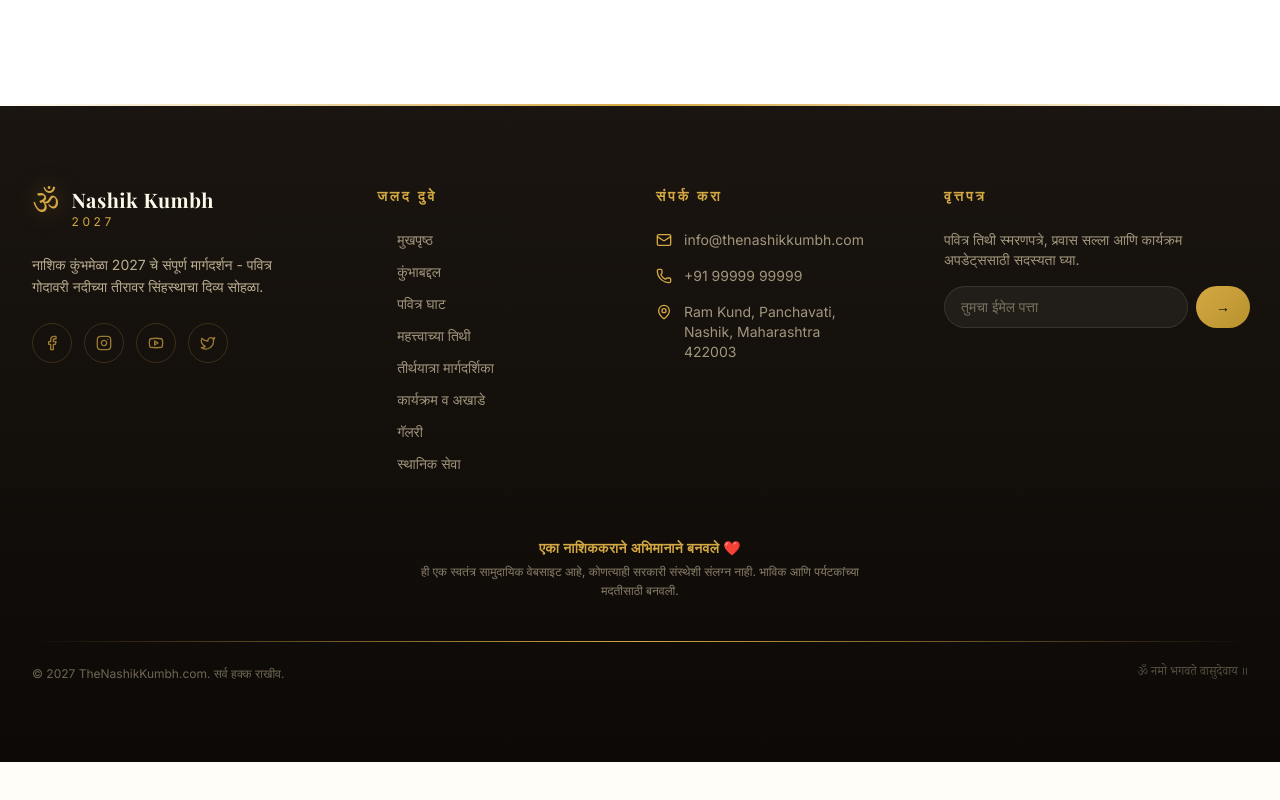
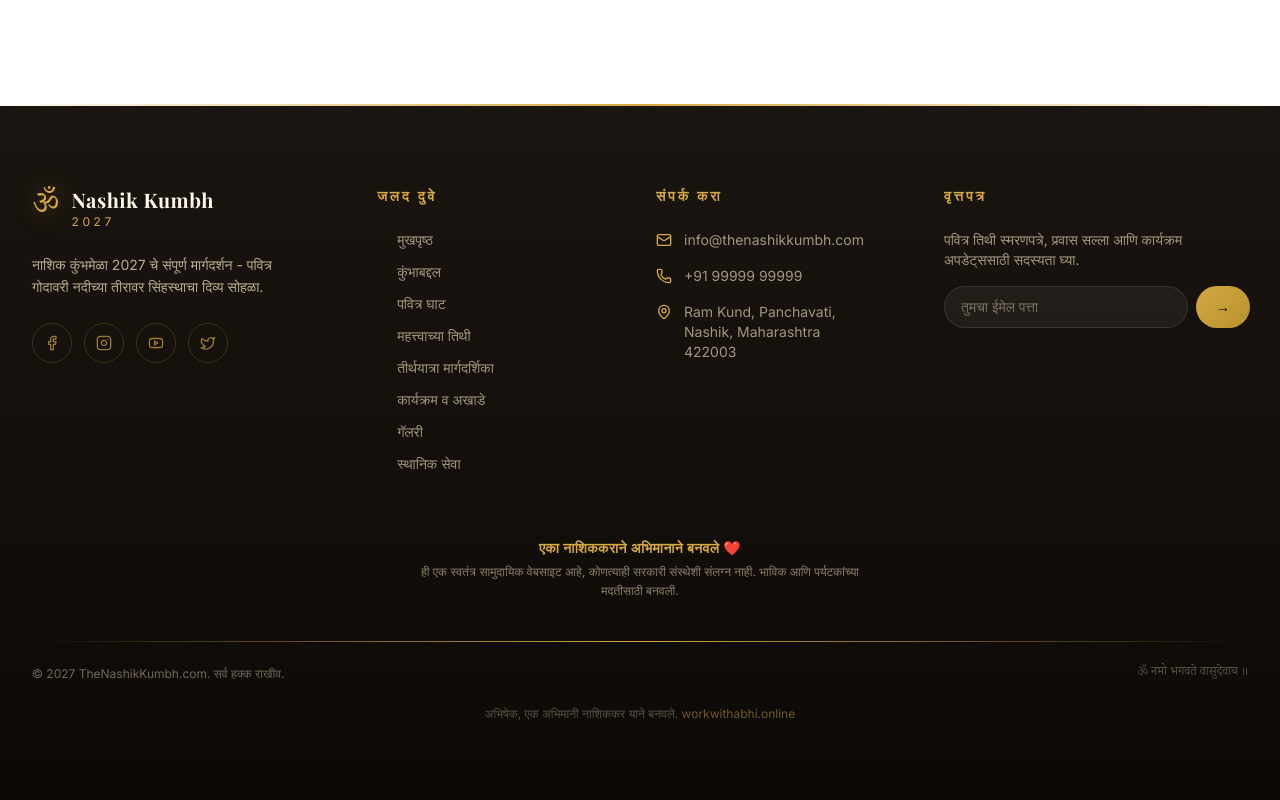
Before and after one commit to lonkarabhishek/thenashikkumbh, a Next.js app: page / in a window 1280 px wide. Shown: the part 7949-8749 px from the top of the page. Before the commit the page ends 8711 px from the top, so only its background shows below. Built offline with nearby package versions, Linux system fonts and the light colour scheme; a web font is replaced by a local one.

Commit message:
feat: add creator credit with website link at bottom of footer

```diff
--- a/src/components/Footer.tsx
+++ b/src/components/Footer.tsx
@@ -233,6 +233,22 @@ export default function Footer() {
               ॐ नमो भगवते वासुदेवाय ॥
             </p>
           </div>
+
+          {/* Creator credit */}
+          <div className="mt-6 text-center">
+            <p className="text-cream-300/30 text-xs">
+              {t(translations.footer.madeByCreator)}{" "}
+              <a
+                href="https://workwithabhi.online"
+                target="_blank"
+                rel="noopener noreferrer"
+                className="transition-colors duration-300 hover:text-cream-100"
+                style={{ color: "rgba(212,168,67,0.5)" }}
+              >
+                workwithabhi.online
+              </a>
+            </p>
+          </div>
         </div>
       </div>
     </footer>
--- a/src/i18n/translations.ts
+++ b/src/i18n/translations.ts
@@ -317,6 +317,11 @@ export const translations = {
       en: "Made with pride by a Nashikkar",
       hi: "एक नाशिककर ने गर्व से बनाया",
       mr: "एका नाशिककराने अभिमानाने बनवले",
+    },
+    madeByCreator: {
+      en: "Built by Abhishek, a proud Nashikkar.",
+      hi: "अभिषेक द्वारा निर्मित, एक गर्वित नाशिककर।",
+      mr: "अभिषेक, एक अभिमानी नाशिककर याने बनवले.",
     },
     disclaimer: {
       en: "This is an independent community website, not affiliated with any government body. Built to help pilgrims and visitors.",
```
